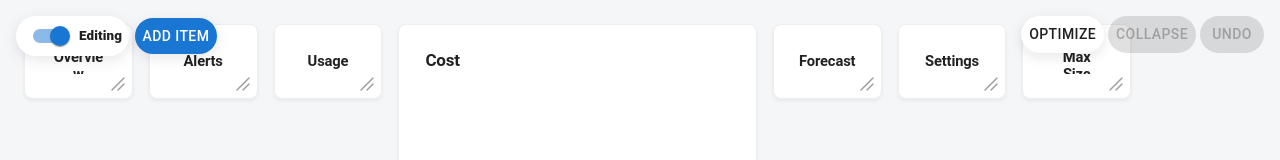
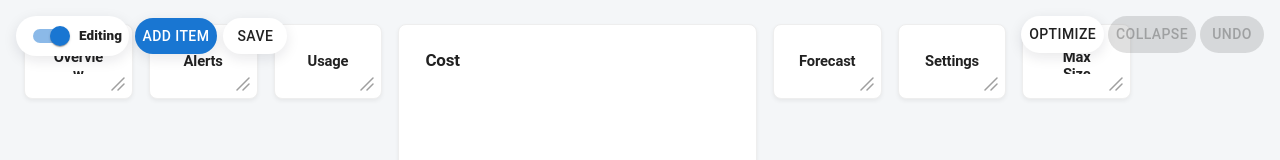
Before and after one commit to bwenzinger/customizable-dashboard, a React (Vite) app: page / in a window 1280 px wide. Shown: the top 160 px of the page. Built offline with nearby package versions, Linux system fonts and the light colour scheme.

Commit message:
save to localstorage

```diff
--- a/src/Demo.tsx
+++ b/src/Demo.tsx
@@ -13,6 +13,7 @@ import {
   Menu,
   MenuItem,
   Switch,
+  Typography,
 } from '@mui/material';
 import { ExampleDashboardCard } from './ExampleDashboardCard';
 import { DraggableGridContextWrapper } from './drag-and-droppable-grid/DraggableGridContextWrapper';
@@ -90,6 +91,8 @@ const addItemOptions: AddItemOption[] = [
   },
 ];
 
+const demoLayoutStorageKey = 'customizable-dashboard.demo.layout';
+
 const initialLayout: DraggableGridItem[] = [
   {
     id: 'a',
@@ -140,9 +143,12 @@ const initialLayout: DraggableGridItem[] = [
 ];
 
 function App() {
-  const [layout, setLayout] = useState<DraggableGridItem[]>(initialLayout);
+  const [layout, setLayout] = useState<DraggableGridItem[]>(
+    getSavedDemoLayout
+  );
   const [canEdit, setCanEdit] = useState(true);
   const [addMenuAnchor, setAddMenuAnchor] = useState<HTMLElement | null>(null);
+  const [saveStatus, setSaveStatus] = useState<string | null>(null);
   const imageInputRef = useRef<HTMLInputElement | null>(null);
   const isAddMenuOpen = Boolean(addMenuAnchor);
 
@@ -216,6 +222,15 @@ function App() {
     },
     [handleCloseAddMenu]
   );
+
+  const handleSaveLayout = useCallback(() => {
+    try {
+      localStorage.setItem(demoLayoutStorageKey, JSON.stringify(layout));
+      setSaveStatus(`Saved ${new Date().toLocaleTimeString()}`);
+    } catch {
+      setSaveStatus('Could not save layout');
+    }
+  }, [layout]);
 
   const handleAddItemOption = useCallback(
     (option: AddItemOption) => {
@@ -331,6 +346,36 @@ function App() {
         >
           Add Item
         </Button>
+        <Button
+          variant="contained"
+          color="inherit"
+          onClick={handleSaveLayout}
+          sx={{
+            borderRadius: 999,
+            px: 2,
+            boxShadow: '0px 4px 14px rgba(16, 24, 40, 0.10)',
+            backgroundColor: '#ffffff',
+          }}
+        >
+          Save
+        </Button>
+        {saveStatus ? (
+          <Typography
+            aria-live="polite"
+            sx={{
+              borderRadius: 999,
+              bgcolor: 'rgba(255, 255, 255, 0.82)',
+              boxShadow: '0px 4px 14px rgba(16, 24, 40, 0.08)',
+              color: 'text.secondary',
+              fontSize: '0.78rem',
+              fontWeight: 800,
+              px: 1.5,
+              py: 0.75,
+            }}
+          >
+            {saveStatus}
+          </Typography>
+        ) : null}
         <Menu
           id="add-dashboard-item-menu"
           anchorEl={addMenuAnchor}
@@ -421,6 +466,39 @@ function App() {
 
 export default App;
 
+function getSavedDemoLayout(): DraggableGridItem[] {
+  try {
+    const savedLayout = localStorage.getItem(demoLayoutStorageKey);
+
+    if (!savedLayout) {
+      return initialLayout;
+    }
+
+    const parsedLayout = JSON.parse(savedLayout);
+
+    if (!isValidSavedDemoLayout(parsedLayout)) {
+      return initialLayout;
+    }
+
+    return parsedLayout;
+  } catch {
+    return initialLayout;
+  }
+}
+
+function isValidSavedDemoLayout(value: unknown): value is DraggableGridItem[] {
+  return (
+    Array.isArray(value) &&
+    value.every(
+      (item) =>
+        typeof item === 'object' &&
+        item !== null &&
+        'id' in item &&
+        typeof item.id === 'string'
+    )
+  );
+}
+
 function TemplateOptionIcon({ label }: { label: string }) {
   return (
     <Box
```
Also changed, not shown: chatGptReminders.txt.
